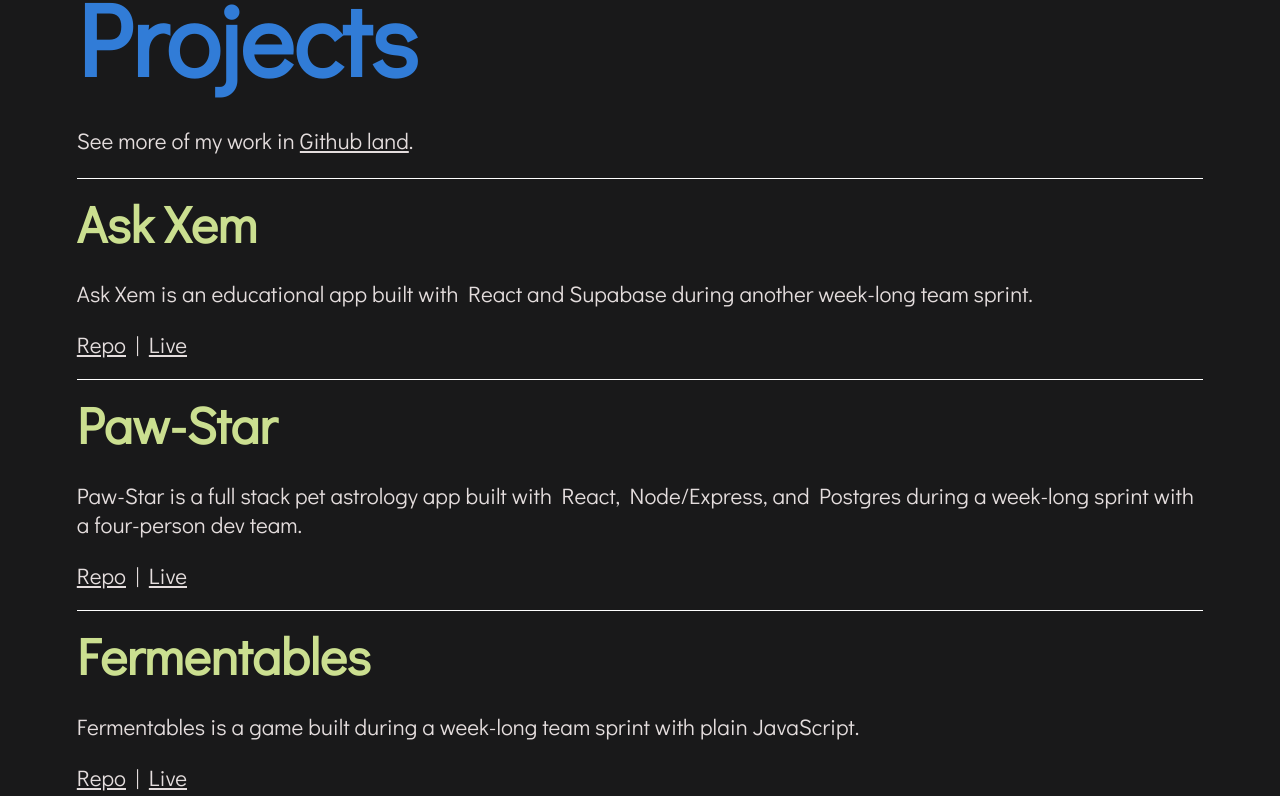
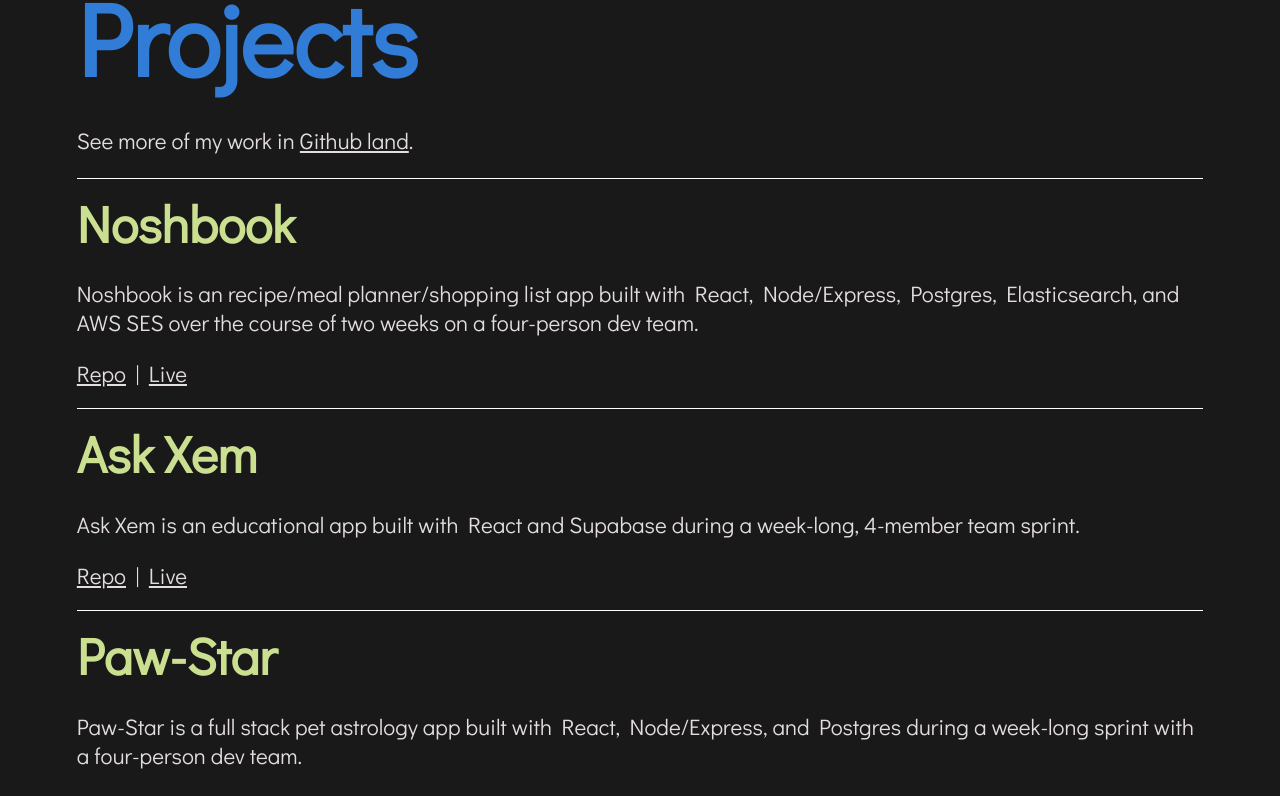
Before and after one commit to diyanamendoza/portfolio-site, a React (Create React App) app: page / in a window 1280 px wide. Shown: the part 1192-1988 px from the top of the page. Built offline with nearby package versions, Linux system fonts and the light colour scheme.

Commit message:
Add noshbook to project list

```diff
--- a/src/data/projects.js
+++ b/src/data/projects.js
@@ -1,8 +1,16 @@
 export const projects = [
+  {
+    name: 'Noshbook',
+    summary:
+      'Noshbook is an recipe/meal planner/shopping list app built with React, Node/Express, Postgres, Elasticsearch, and AWS SES over the course of two weeks on a four-person dev team.',
+    img: '/noshbook.png',
+    repo: 'https://github.com/NoshBook',
+    live: 'https://noshbook.netlify.app/',
+  },
   {
     name: 'Ask Xem',
     summary:
-      'Ask Xem is an educational app built with React and Supabase during another week-long team sprint.',
+      'Ask Xem is an educational app built with React and Supabase during a week-long, 4-member team sprint.',
     img: '/askxem.png',
     repo: 'https://github.com/askxem/Ask-Xem',
     live: 'https://askxem.netlify.app/',
```
